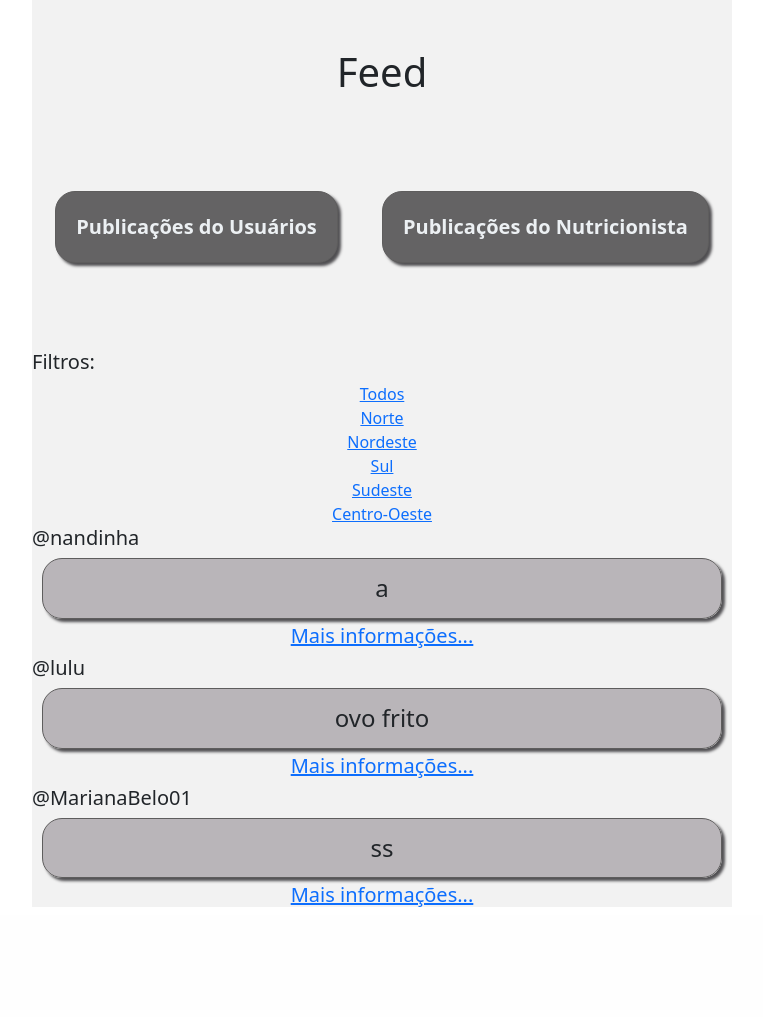
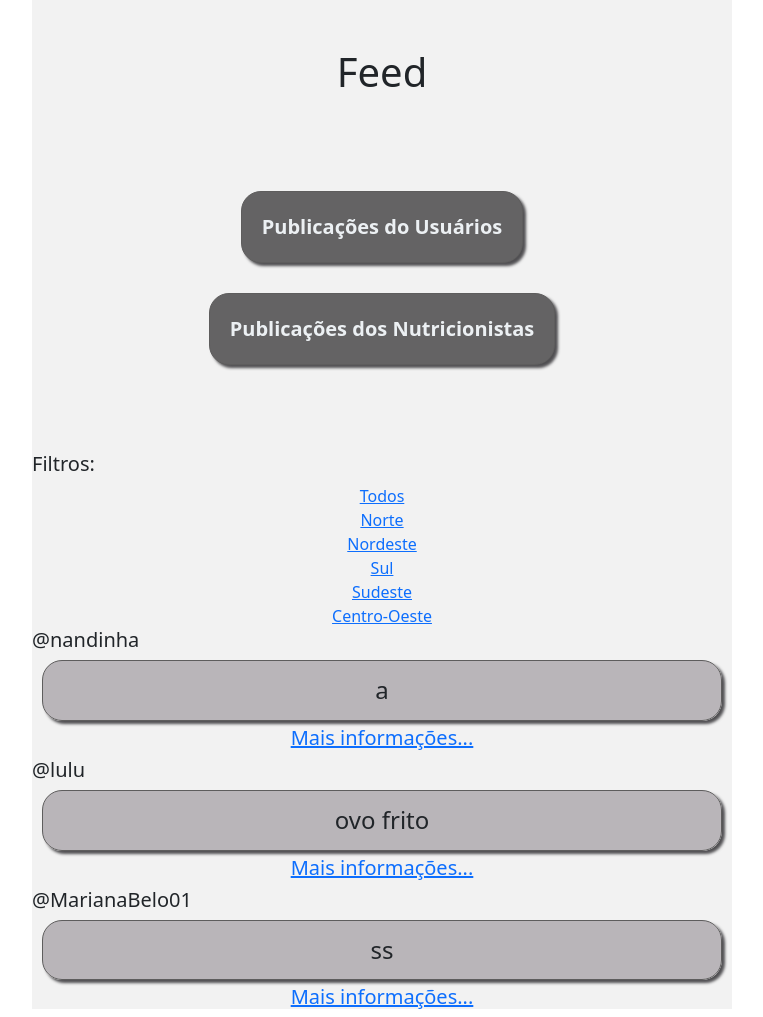
Before and after one commit to grupoSWEP/SWEP, a Django app: page /feed/ in a window 1280 px wide. Shown: the part 56-1073 px from the top of the page, without its empty margins (258-1021 px from the left). Before the commit the page ends 963 px from the top, so only its background shows below. Run offline with Django 4.2, Linux system fonts and the light colour scheme; data comes from the database, SQL or seed files in the repository; some libraries are stand-ins or nearby versions.

Commit message:
mudança html do feed

```diff
--- a/swepApp/templates/feed.html
+++ b/swepApp/templates/feed.html
@@ -78,7 +78,7 @@
     <h1>Feed</h1></br></br></br>
 
     <a href="{% url 'feed'%}"><button class="bd">Publicações do Usuários</button></a>
-    <a href="{% url 'feedindicacoes'%}" class="bd"><button>Publicações do Nutricionista</button></a></br></br></br></br>
+    <a href="{% url 'feedindicacoes'%}" class="bd"><button>Publicações dos Nutricionistas</button></a></br></br></br></br>
 
     <div class = 'feedreceitas'>
       <h3>Filtros:</h3>
```
